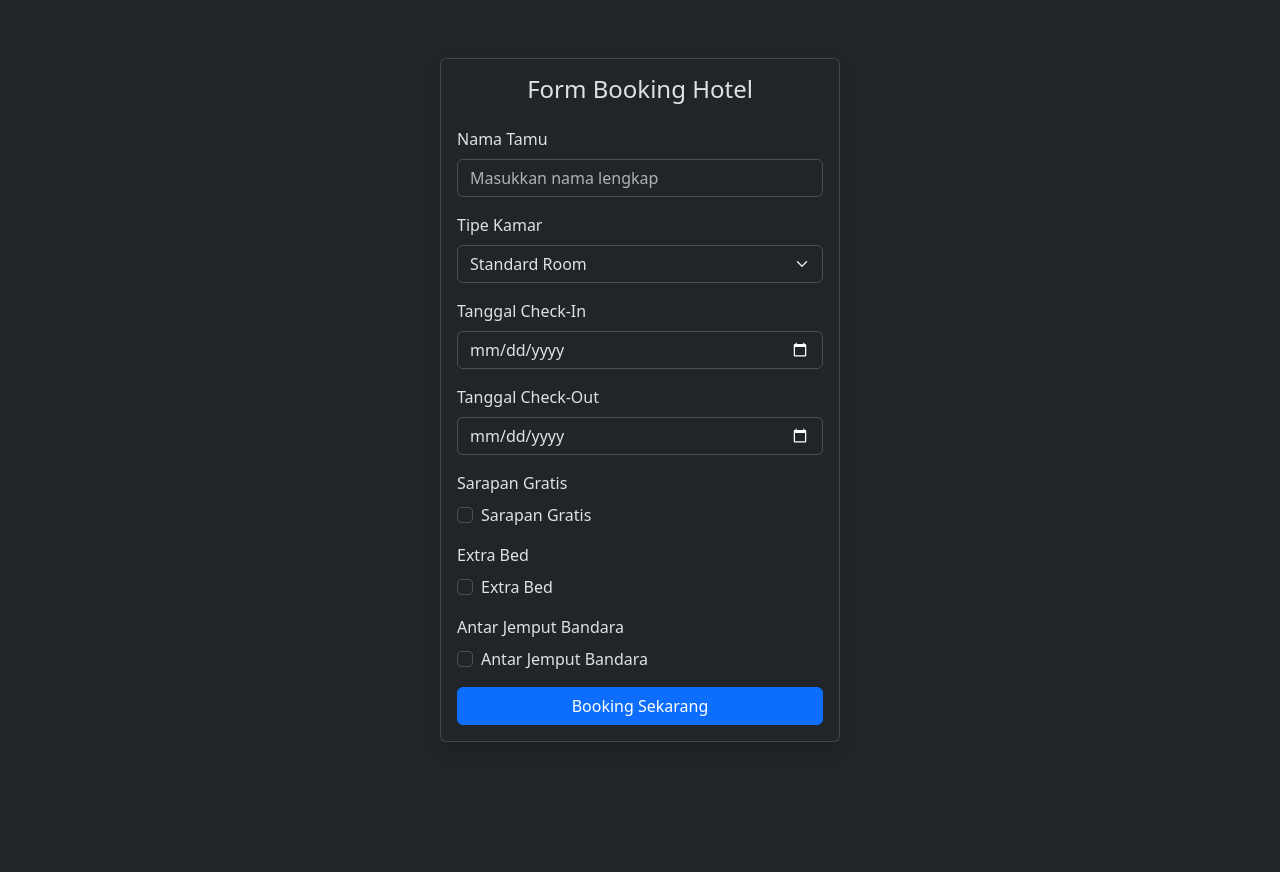
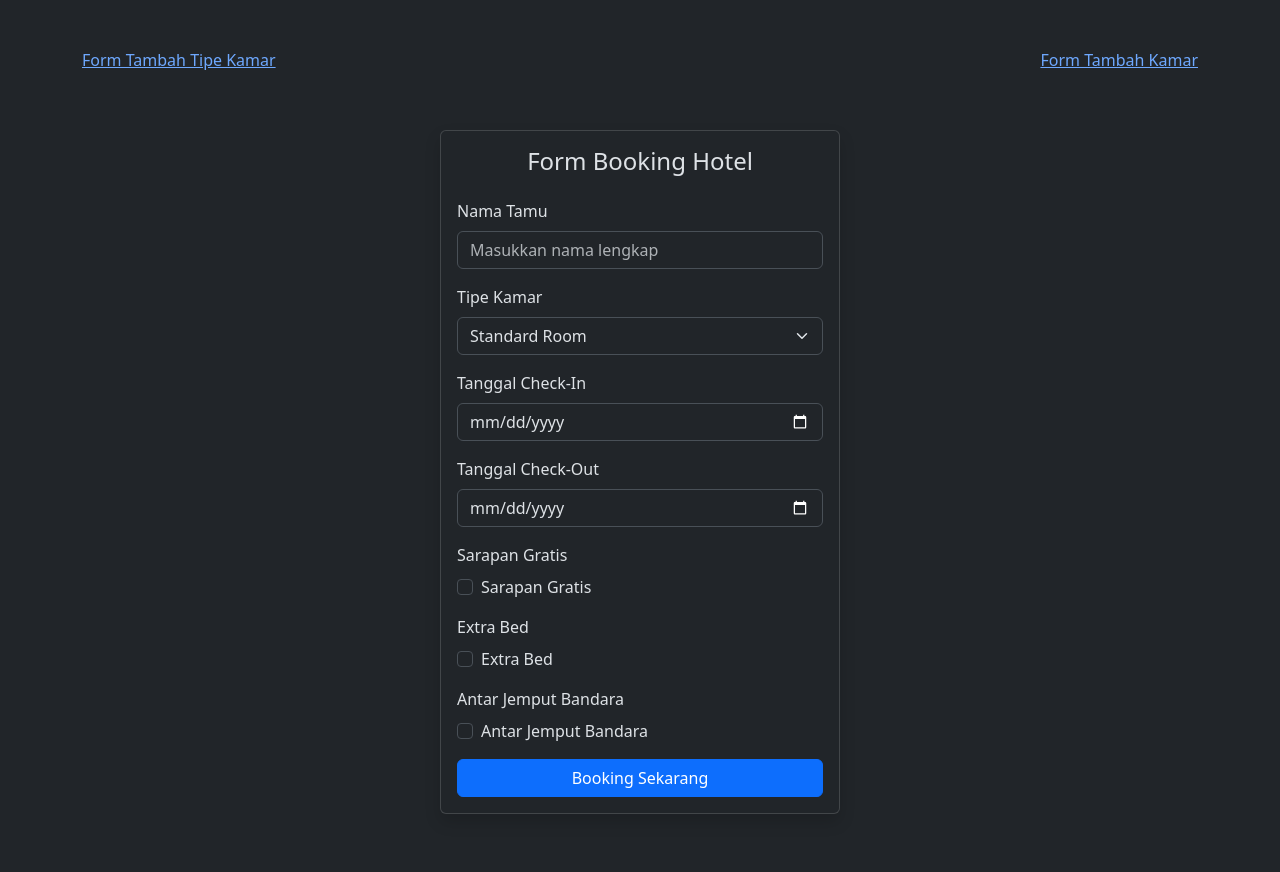
Before and after one commit to faisal-amiruddin/simple_hotel_booking_system, a PHP site: page /AksiBooking.php in a window 1280 px wide. Before the commit the page ends 742 px from the top, so only its background shows below. Run offline with PHP 8.4, Linux system fonts and the light colour scheme; data comes from the database, SQL or seed files in the repository.

Commit message:
Update AksiBooking.php

```diff
--- a/AksiBooking.php
+++ b/AksiBooking.php
@@ -27,8 +27,14 @@
     <link href="https://cdn.jsdelivr.net/npm/bootstrap@5.3.2/dist/css/bootstrap.min.css" rel="stylesheet">
 </head>
 <body>
-<?php
-$formBooking->displayForm();
-?>
+    <div class="container">
+        <div class="mt-5 d-flex justify-content-between">
+            <a href="AksiTipe.php">Form Tambah Tipe Kamar</a>
+            <a href="AksiBooking.php">Form Tambah Kamar</a>
+        </div>
+        <?php
+        $formBooking->displayForm();
+        ?>
+    </div>
 </body>
 </html>
```
